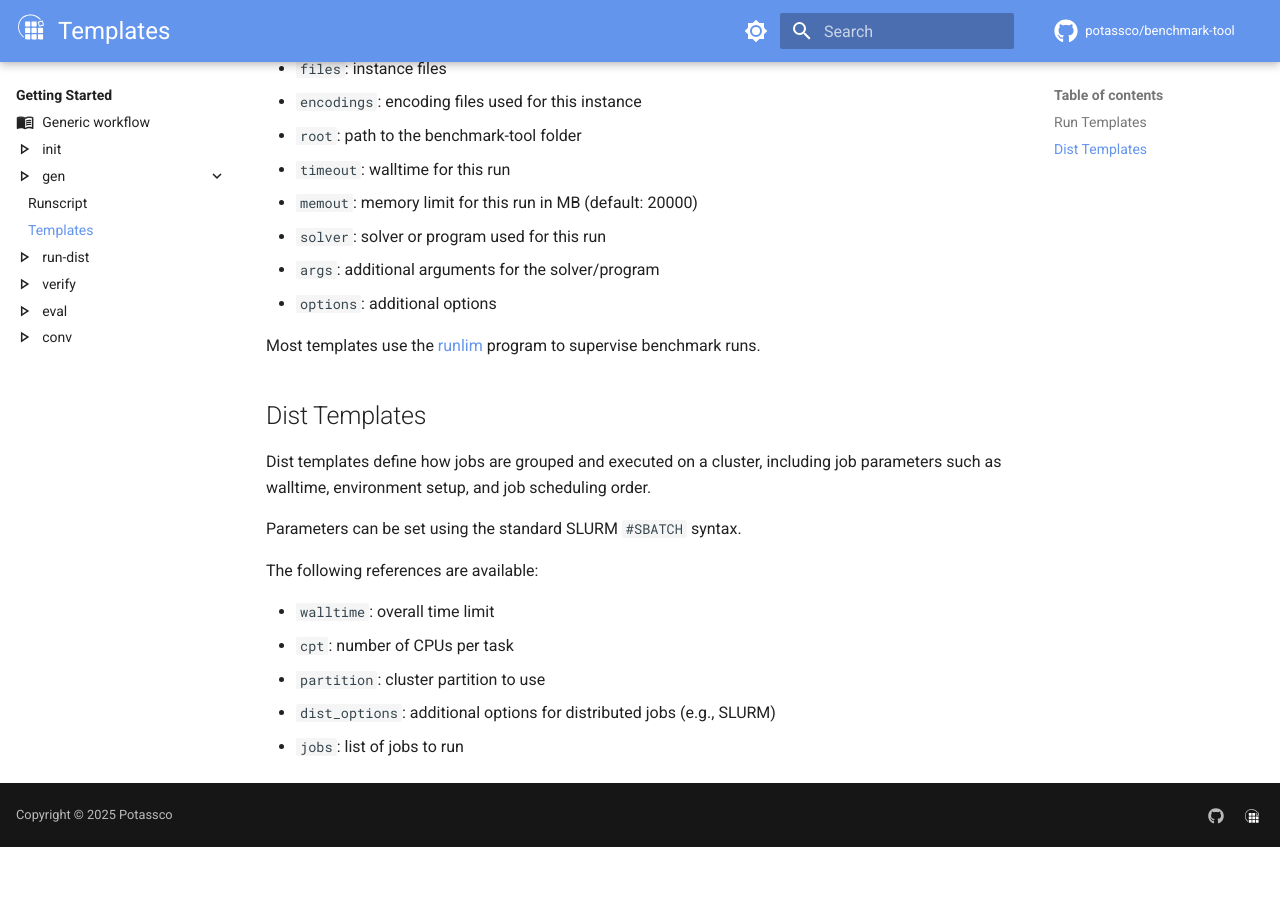
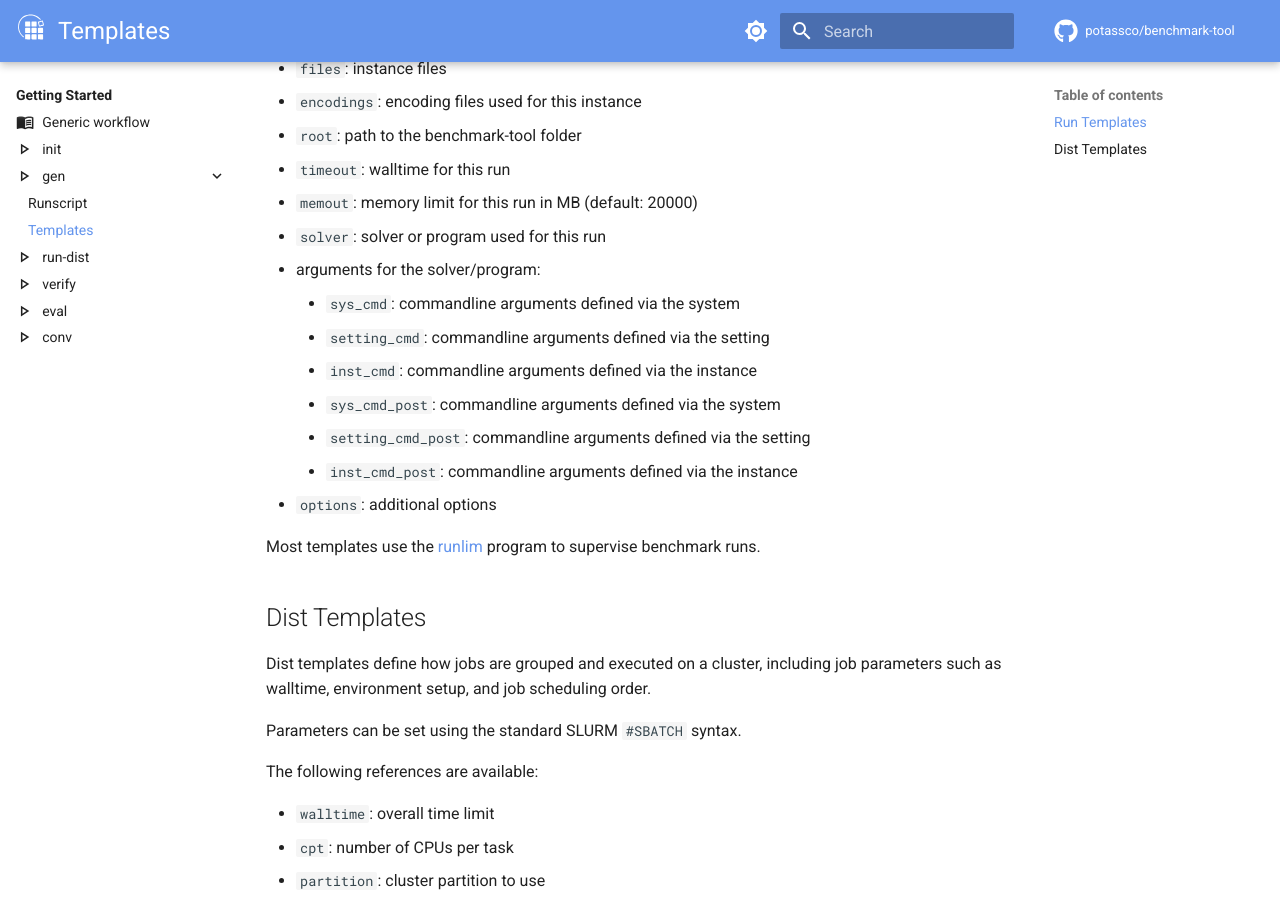
Before and after one commit to potassco/benchmark-tool, an MkDocs documentation site: the page built from docs/getting_started/gen/templates.md, in a window 1280 px wide and 900 px high, scrolled down 544 px. Built offline with MkDocs 1.6.1 and Material for MkDocs 9.7.7, drawn with Linux system fonts in a browser that asks for light colours; comment, search, counter and statistics services are not loaded; before the commit the page ends 1391 px from its top, so only the background shows below that.

Commit message:
Update documentation

```diff
--- a/docs/getting_started/gen/templates.md
+++ b/docs/getting_started/gen/templates.md
@@ -23,7 +23,13 @@ The following references are available:
 - `timeout`: walltime for this run
 - `memout`: memory limit for this run in MB (default: 20000)
 - `solver`: solver or program used for this run
-- `args`: additional arguments for the solver/program
+- arguments for the solver/program:
+    - `sys_cmd`: commandline arguments defined via the system
+    - `setting_cmd`: commandline arguments defined via the setting
+    - `inst_cmd`: commandline arguments defined via the instance
+    - `sys_cmd_post`: commandline arguments defined via the system
+    - `setting_cmd_post`: commandline arguments defined via the setting
+    - `inst_cmd_post`:  commandline arguments defined via the instance
 - `options`: additional options
 
 Most templates use the [runlim] program to supervise benchmark runs.
```
Also changed, not shown: docs/reference/encoding_support.md (+1 -1 lines).
